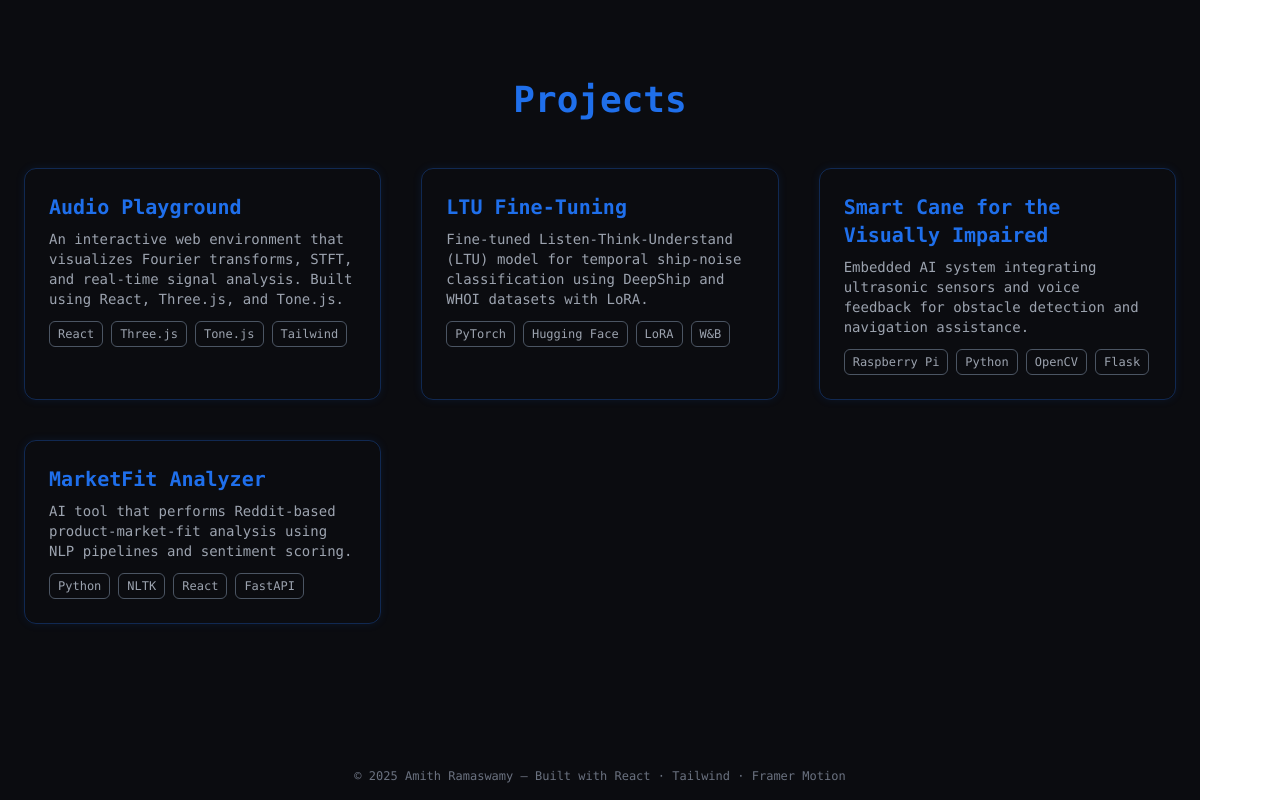
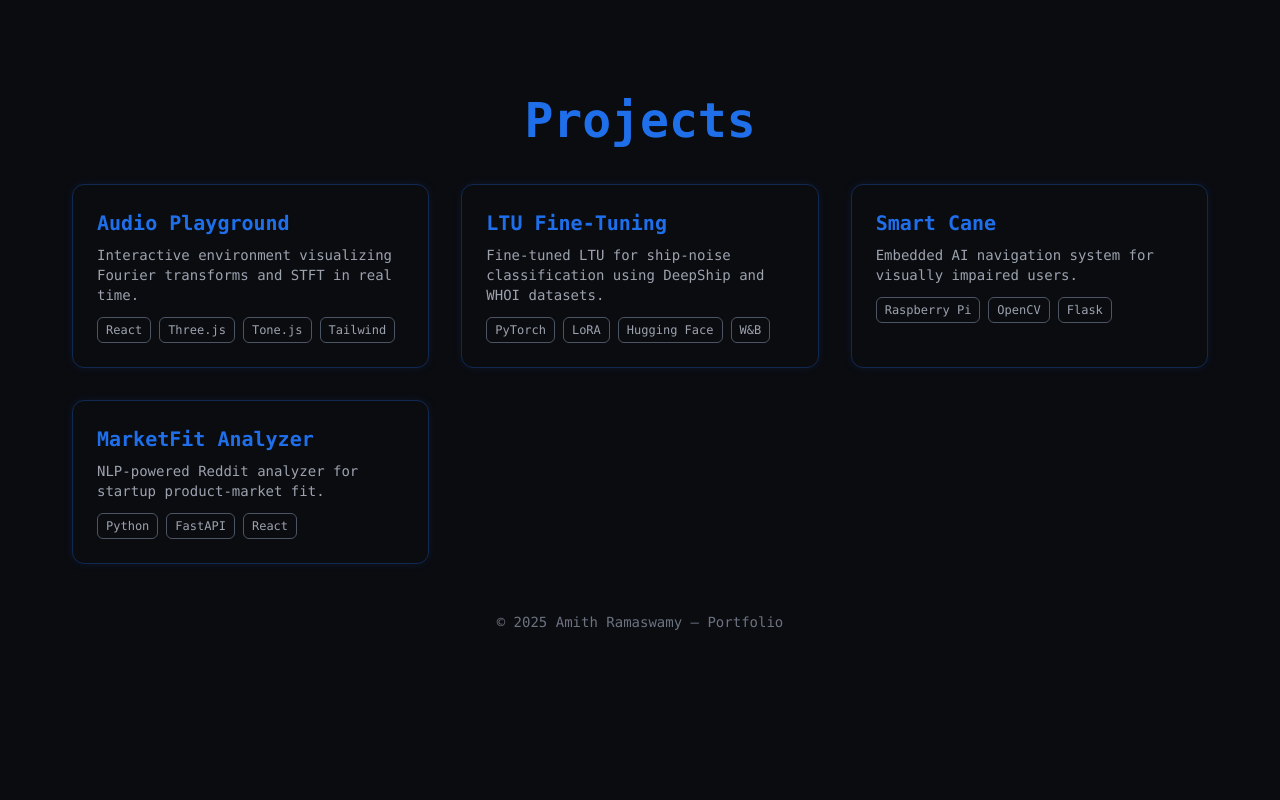
Before and after one commit to amith-2001/project_audio, a React (Vite) app in the folder frontend/: page /projects in a window 1280 px wide. Built offline with nearby package versions, Linux system fonts and the light colour scheme.

Commit message:
screen-bug-fixes

```diff
--- a/frontend/src/pages/About.jsx
+++ b/frontend/src/pages/About.jsx
@@ -1,12 +1,39 @@
 export default function About() {
   return (
-    <div className="flex flex-col items-center justify-center min-h-screen bg-[#0b0c10] text-gray-300 font-mono">
-      <h1 className="text-4xl font-bold text-[#1f6feb] mb-4">About Me</h1>
-      <p className="max-w-xl text-center text-sm text-gray-400">
-        I'm Amith Ramaswamy — a data scientist and AI engineer passionate about
-        audio intelligence, LLMs, and embedded AI systems.
-        I love building end-to-end intelligent systems that connect code, sound, and hardware.
+    <main className="min-h-dvh w-screen bg-[#0b0c10] text-gray-300 font-mono flex flex-col items-center justify-center px-6 sm:px-12 md:px-20 py-24">
+      <h1 className="text-3xl sm:text-4xl md:text-5xl font-bold text-[#1f6feb] mb-8 text-center">
+        About Me
+      </h1>
+
+      <p className="max-w-3xl text-xs sm:text-sm md:text-base text-center text-gray-400 leading-relaxed mb-10">
+        I’m <span className="text-[#1f6feb]">Amith Ramaswamy</span>, an AI Engineer & Data Scientist
+        exploring the intersection of sound, intelligence, and embedded systems.
+        I design data-driven and signal-aware architectures that make machines understand the world like humans do.
       </p>
-    </div>
+
+      {/* <section className="grid grid-cols-2 sm:grid-cols-3 md:grid-cols-4 gap-4 w-full max-w-2xl justify-items-center">
+        {[
+          "AI / ML",
+          "Audio Signal Processing",
+          "React / Next.js",
+          "Python / PyTorch",
+          "Embedded Systems",
+          "LLMs / RAG",
+          "Data Visualization",
+          "Cloud / DevOps",
+        ].map((skill) => (
+          <span
+            key={skill}
+            className="border border-gray-600 px-3 py-2 rounded-md text-xs sm:text-sm text-gray-400 text-center hover:border-[#1f6feb] transition-all"
+          >
+            {skill}
+          </span>
+        ))}
+      </section> */}
+
+      <footer className="mt-10 text-xs sm:text-sm text-gray-500 text-center">
+        © {new Date().getFullYear()} Amith Ramaswamy — Portfolio
+      </footer>
+    </main>
   );
 }
--- a/frontend/src/pages/Contact.jsx
+++ b/frontend/src/pages/Contact.jsx
@@ -1,14 +1,16 @@
 export default function Contact() {
   return (
-    <div className="flex flex-col items-center justify-center min-h-screen bg-[#0b0c10] text-gray-300 font-mono px-4">
-      <h1 className="text-4xl font-bold text-[#1f6feb] mb-6">Contact</h1>
+    <main className="min-h-dvh w-screen bg-[#0b0c10] text-gray-300 font-mono flex flex-col items-center justify-center px-6 sm:px-12 md:px-20 py-24">
+      <h1 className="text-3xl sm:text-4xl md:text-5xl font-bold text-[#1f6feb] mb-8 text-center">
+        Contact
+      </h1>
 
-      <p className="text-gray-400 text-center max-w-md mb-8 text-sm">
-        I'd love to hear from you! Whether it's about collaborations, ideas, or
-        just saying hello — feel free to reach out.
+      <p className="text-xs sm:text-sm md:text-base text-center max-w-md text-gray-400 mb-10 leading-relaxed">
+        I’m open to collaborations, research, or creative AI projects.
+        Let’s connect and build something meaningful.
       </p>
 
-      <div className="flex flex-col gap-3 text-sm">
+      <section className="flex flex-col sm:flex-row gap-4 sm:gap-8 text-sm items-center justify-center">
         <a
           href="mailto:amithr707@gmail.com"
           className="text-[#1f6feb] hover:text-[#3b82f6] transition-colors"
@@ -31,11 +33,11 @@ export default function Contact() {
         >
           🧠 GitHub
         </a>
-      </div>
+      </section>
 
-      <footer className="absolute bottom-4 text-xs text-gray-500">
+      <footer className="mt-12 text-xs sm:text-sm text-gray-500 text-center">
         © {new Date().getFullYear()} Amith Ramaswamy — Built with React · Tailwind
       </footer>
-    </div>
+    </main>
   );
 }
--- a/frontend/src/pages/Projects.jsx
+++ b/frontend/src/pages/Projects.jsx
@@ -3,36 +3,43 @@ import { motion } from "framer-motion";
 const projects = [
   {
     title: "Audio Playground",
-    desc: "An interactive web environment that visualizes Fourier transforms, STFT, and real-time signal analysis. Built using React, Three.js, and Tone.js.",
+    desc: "Interactive environment visualizing Fourier transforms and STFT in real time.",
     tech: ["React", "Three.js", "Tone.js", "Tailwind"],
     link: "/audioplayground",
   },
   {
     title: "LTU Fine-Tuning",
-    desc: "Fine-tuned Listen-Think-Understand (LTU) model for temporal ship-noise classification using DeepShip and WHOI datasets with LoRA.",
-    tech: ["PyTorch", "Hugging Face", "LoRA", "W&B"],
+    desc: "Fine-tuned LTU for ship-noise classification using DeepShip and WHOI datasets.",
+    tech: ["PyTorch", "LoRA", "Hugging Face", "W&B"],
     link: "https://github.com/amith-2001/LTU-finetune",
   },
   {
-    title: "Smart Cane for the Visually Impaired",
-    desc: "Embedded AI system integrating ultrasonic sensors and voice feedback for obstacle detection and navigation assistance.",
-    tech: ["Raspberry Pi", "Python", "OpenCV", "Flask"],
+    title: "Smart Cane",
+    desc: "Embedded AI navigation system for visually impaired users.",
+    tech: ["Raspberry Pi", "OpenCV", "Flask"],
     link: "https://github.com/amith-2001/smart-cane",
   },
   {
     title: "MarketFit Analyzer",
-    desc: "AI tool that performs Reddit-based product-market-fit analysis using NLP pipelines and sentiment scoring.",
-    tech: ["Python", "NLTK", "React", "FastAPI"],
+    desc: "NLP-powered Reddit analyzer for startup product-market fit.",
+    tech: ["Python", "FastAPI", "React"],
     link: "https://github.com/amith-2001/MarketFit-Analyzer",
   },
 ];
 
 export default function Projects() {
   return (
-    <div className="relative min-h-screen bg-[#0b0c10] text-gray-300 font-mono px-6 py-20 flex flex-col items-center">
-      <h1 className="text-4xl font-bold text-[#1f6feb] mb-12">Projects</h1>
+    <main className="min-h-dvh w-screen bg-[#0b0c10] text-gray-300 font-mono flex flex-col items-center justify-start pt-24 pb-16 px-4 sm:px-8 md:px-16 overflow-x-hidden">
+      <motion.h1
+        initial={{ opacity: 0, y: -20 }}
+        animate={{ opacity: 1, y: 0 }}
+        transition={{ duration: 0.8 }}
+        className="text-3xl sm:text-4xl md:text-5xl font-bold text-[#1f6feb] mb-10 text-center"
+      >
+        Projects
+      </motion.h1>
 
-      <div className="grid grid-cols-1 sm:grid-cols-2 lg:grid-cols-3 gap-10 w-full max-w-6xl">
+      <section className="grid grid-cols-1 sm:grid-cols-2 xl:grid-cols-3 gap-8 w-full max-w-7xl px-2">
         {projects.map((p, i) => (
           <motion.a
             key={p.title}
@@ -41,13 +48,15 @@ export default function Projects() {
             rel="noopener noreferrer"
             initial={{ opacity: 0, y: 30 }}
             whileInView={{ opacity: 1, y: 0 }}
-            transition={{ delay: i * 0.1, duration: 0.6 }}
-            className="group relative border border-[#1f6feb]/30 rounded-xl p-6 hover:border-[#1f6feb] hover:bg-[#1f6feb]/5 transition-all duration-300 cursor-pointer shadow-[0_0_10px_rgba(31,111,235,0.1)]"
+            transition={{ delay: i * 0.1, duration: 0.5 }}
+            className="group border border-[#1f6feb]/30 rounded-xl p-6 hover:border-[#1f6feb] hover:bg-[#1f6feb]/5 transition-all duration-300 shadow-[0_0_10px_rgba(31,111,235,0.1)] w-full"
           >
-            <h2 className="text-xl font-semibold text-[#1f6feb] mb-2 group-hover:text-[#3b82f6] transition-colors">
+            <h2 className="text-lg sm:text-xl font-semibold text-[#1f6feb] mb-2 group-hover:text-[#3b82f6] transition-colors">
               {p.title}
             </h2>
-            <p className="text-sm text-gray-400 mb-3">{p.desc}</p>
+            <p className="text-xs sm:text-sm text-gray-400 mb-3 leading-relaxed">
+              {p.desc}
+            </p>
             <div className="flex flex-wrap gap-2 mt-2">
               {p.tech.map((t) => (
                 <span
@@ -60,11 +69,11 @@ export default function Projects() {
             </div>
           </motion.a>
         ))}
-      </div>
+      </section>
 
-      <footer className="absolute bottom-4 text-xs text-gray-500">
-        © {new Date().getFullYear()} Amith Ramaswamy — Built with React · Tailwind · Framer Motion
+      <footer className="mt-12 text-xs sm:text-sm text-gray-500 text-center">
+        © {new Date().getFullYear()} Amith Ramaswamy — Portfolio
       </footer>
-    </div>
+    </main>
   );
 }
```
